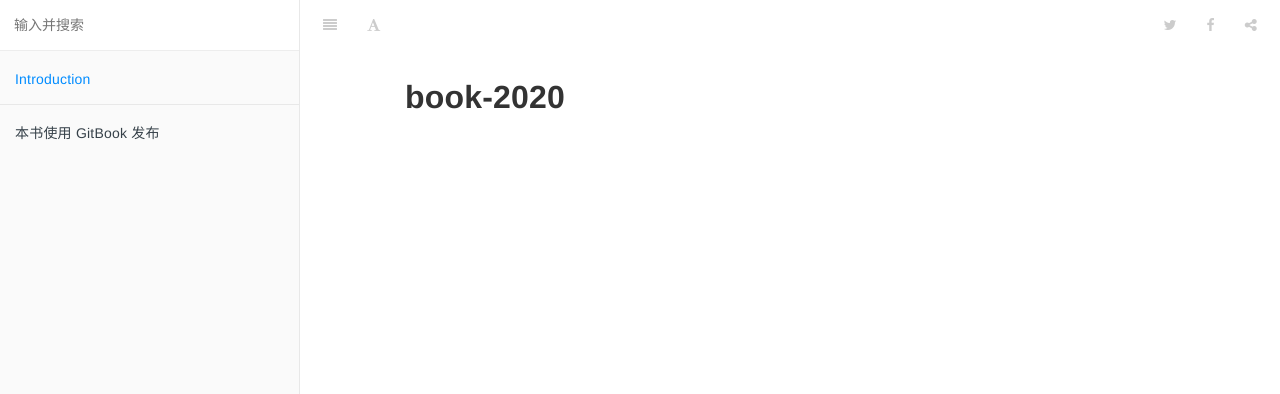
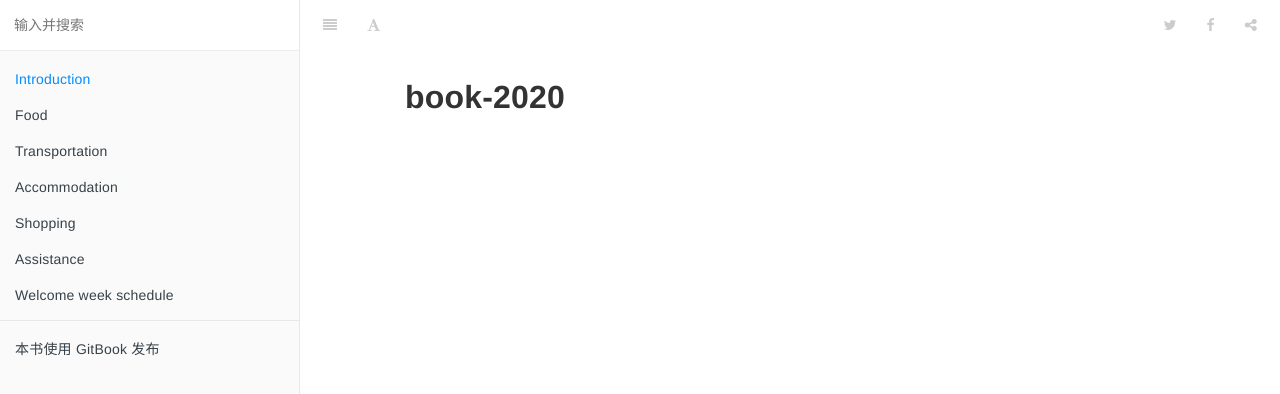
Before and after one commit to Ningbo-Mentor-Scheme/book-2020, a plain HTML site: page index.html in a window 1280 px wide. Shown: the top 394 px of the page. Drawn offline with Linux system fonts and the light colour scheme.

Commit message:
Updated by gitbook-action 2020-06-18 00:36:44

```diff
--- a/index.html
+++ b/index.html
@@ -98,6 +98,84 @@
 
         </li>
 
+        <li class="chapter " data-level="1.2" >
+
+                <span>
+
+
+                    Food
+
+                </span>
+
+
+
+        </li>
+
+        <li class="chapter " data-level="1.3" >
+
+                <span>
+
+
+                    Transportation
+
+                </span>
+
+
+
+        </li>
+
+        <li class="chapter " data-level="1.4" >
+
+                <span>
+
+
+                    Accommodation
+
+                </span>
+
+
+
+        </li>
+
+        <li class="chapter " data-level="1.5" >
+
+                <span>
+
+
+                    Shopping
+
+                </span>
+
+
+
+        </li>
+
+        <li class="chapter " data-level="1.6" >
+
+                <span>
+
+
+                    Assistance
+
+                </span>
+
+
+
+        </li>
+
+        <li class="chapter " data-level="1.7" >
+
+                <span>
+
+
+                    Welcome week schedule
+
+                </span>
+
+
+
+        </li>
+
 
 
 
@@ -179,7 +257,7 @@
     <script>
         var gitbook = gitbook || [];
         gitbook.push(function() {
-            gitbook.page.hasChanged({"page":{"title":"Introduction","level":"1.1","depth":1,"dir":"ltr"},"config":{"plugins":[],"styles":{"website":"styles/website.css","pdf":"styles/pdf.css","epub":"styles/epub.css","mobi":"styles/mobi.css","ebook":"styles/ebook.css","print":"styles/print.css"},"pluginsConfig":{"highlight":{},"search":{},"lunr":{"maxIndexSize":1000000,"ignoreSpecialCharacters":false},"sharing":{"facebook":true,"twitter":true,"google":false,"weibo":false,"instapaper":false,"vk":false,"all":["facebook","google","twitter","weibo","instapaper"]},"fontsettings":{"theme":"white","family":"sans","size":2},"theme-default":{"styles":{"website":"styles/website.css","pdf":"styles/pdf.css","epub":"styles/epub.css","mobi":"styles/mobi.css","ebook":"styles/ebook.css","print":"styles/print.css"},"showLevel":false}},"theme":"default","pdf":{"pageNumbers":true,"fontSize":12,"fontFamily":"Arial","paperSize":"a4","chapterMark":"pagebreak","pageBreaksBefore":"/","margin":{"right":62,"left":62,"top":56,"bottom":56}},"structure":{"langs":"LANGS.md","readme":"README.md","glossary":"GLOSSARY.md","summary":"SUMMARY.md"},"variables":{},"language":"zh-hans","gitbook":"*"},"file":{"path":"README.md","mtime":"2020-06-17T23:23:40.508Z","type":"markdown"},"gitbook":{"version":"3.2.3","time":"2020-06-17T23:24:08.846Z"},"basePath":".","book":{"language":""}});
+            gitbook.page.hasChanged({"page":{"title":"Introduction","level":"1.1","depth":1,"next":{"title":"Food","level":"1.2","depth":1,"ref":"","articles":[]},"dir":"ltr"},"config":{"plugins":[],"styles":{"website":"styles/website.css","pdf":"styles/pdf.css","epub":"styles/epub.css","mobi":"styles/mobi.css","ebook":"styles/ebook.css","print":"styles/print.css"},"pluginsConfig":{"highlight":{},"search":{},"lunr":{"maxIndexSize":1000000,"ignoreSpecialCharacters":false},"sharing":{"facebook":true,"twitter":true,"google":false,"weibo":false,"instapaper":false,"vk":false,"all":["facebook","google","twitter","weibo","instapaper"]},"fontsettings":{"theme":"white","family":"sans","size":2},"theme-default":{"styles":{"website":"styles/website.css","pdf":"styles/pdf.css","epub":"styles/epub.css","mobi":"styles/mobi.css","ebook":"styles/ebook.css","print":"styles/print.css"},"showLevel":false}},"theme":"default","pdf":{"pageNumbers":true,"fontSize":12,"fontFamily":"Arial","paperSize":"a4","chapterMark":"pagebreak","pageBreaksBefore":"/","margin":{"right":62,"left":62,"top":56,"bottom":56}},"structure":{"langs":"LANGS.md","readme":"README.md","glossary":"GLOSSARY.md","summary":"SUMMARY.md"},"variables":{},"language":"zh-hans","gitbook":"*"},"file":{"path":"README.md","mtime":"2020-06-18T00:36:44.877Z","type":"markdown"},"gitbook":{"version":"3.2.3","time":"2020-06-18T00:37:15.755Z"},"basePath":".","book":{"language":""}});
         });
     </script>
 </div>
```
